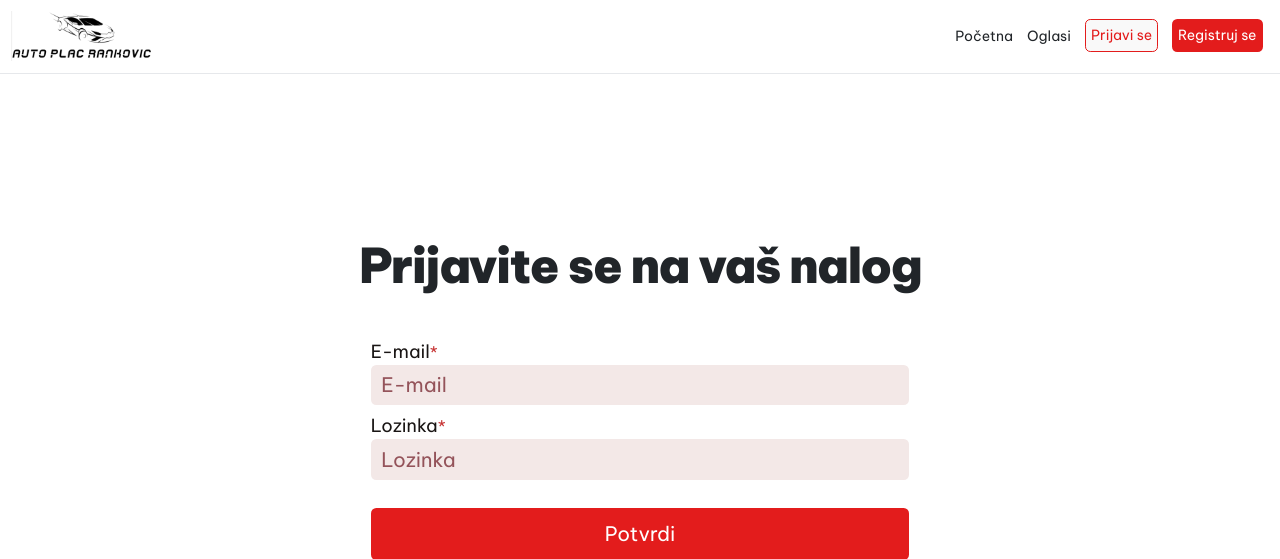
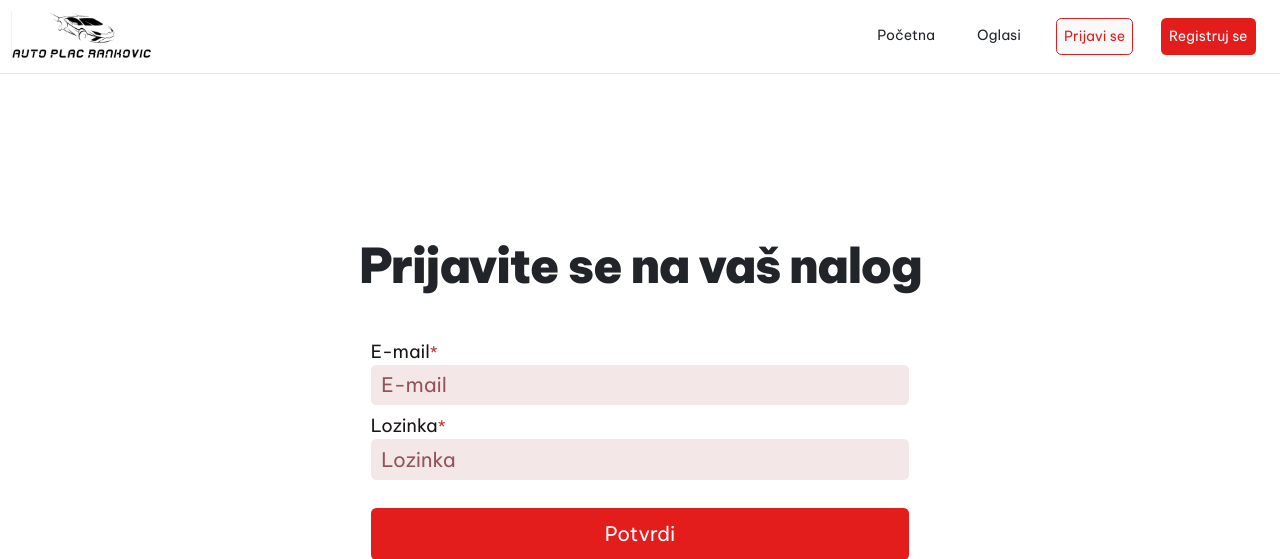
Before and after one commit to kaludev/AutoPlac, a PHP site: page /login.php in a window 1280 px wide. Shown: the top 559 px of the page. Run offline with PHP 8.4, Linux system fonts and the light colour scheme.

Commit message:
adjusted design

```diff
--- a/components/header.php
+++ b/components/header.php
@@ -8,10 +8,10 @@
                 </button>
                 <div class="navbar-collapse collapse d-md-inline-flex justify-content-end">
                     <ul class="navbar-nav flex-grow-1 justify-content-end">
-                        <li class="nav-item">
+                        <li class="nav-item ms-3 me-3">
                             <a href="index.php" class="nav-link text-dark">Početna</a>
                         </li>
-                        <li class="nav-item">
+                        <li class="nav-item ms-3 me-3">
                             <a href="oglasi.php" class="nav-link text-dark">Oglasi</a>
 
                         </li>
@@ -19,11 +19,11 @@
                             if(isset($_SESSION['email'])){
 
                             }else{
-                                echo '<li class="ms-md-2 me-md-2 mt-2 mb-2 mt-md-0 mb-md-0 nav-item">
-                                    <a href="./login.php" type="button" style="padding:5px"  class="btn rounded btn-secondary ">Prijavi se</a>
+                                echo '<li class="ms-md-3 me-md-3 mt-2 mb-2 mt-md-0 mb-md-0 nav-item">
+                                    <a href="./login.php" type="button" style="padding:7px"  class="btn rounded btn-secondary ">Prijavi se</a>
                                 </li>';
-                                echo '<li class="ms-md-2 me-md-2 mt-2 mb-2 mt-md-0 mb-md-0  nav-item">
-                                    <a type="button" class="btn rounded btn-primary" style="padding:5px" href="./register.php" >Registruj se</a>
+                                echo '<li class="ms-md-3 me-md-3 mt-2 mb-2 mt-md-0 mb-md-0  nav-item">
+                                    <a type="button" class="btn rounded btn-primary" style="padding:7px" href="./register.php" >Registruj se</a>
                                 </li>';
                             }
                         ?>
--- a/login.php
+++ b/login.php
@@ -29,7 +29,7 @@
             return $data;
         }
         $imeErr=$emailErr=$proveraErr=$passErr="";
-        $ime=$email=$provera="";
+        $ime=$email=$provera=$pass="";
         $valid=false;
         if ($_SERVER["REQUEST_METHOD"] == "POST") {
             $valid=true;
@@ -50,7 +50,7 @@
             } else {
                 $pass = provera($_POST["pass"]);
                 if (strlen($pass)<6) {
-                    $emailErr = "pass mora imati vise od 6 karaktera";
+                    $passErr = "Šifra mora imati vise od 6 karaktera";
                     $valid=false;
                 }
             }
@@ -89,7 +89,7 @@
                         </div>
                         <div class="form-group col-12 mb-2">
                             <label for="pass">Lozinka<span class="error">*</span></label>
-                            <input class="form-control" placeholder="Lozinka" type="text" name="pass">
+                            <input class="form-control" placeholder="Lozinka" type="password" name="pass">
                             <span class="error"><?php echo $passErr;?></span>
                         </div>
                         <br>
--- a/register.php
+++ b/register.php
@@ -112,7 +112,7 @@
                         </div>
                         <div class="form-group mb-2 col-12">
                             <label for="pass">Lozinka<span class="error">*</span></label>
-                            <input class="form-control" type="text" placeholder="Lozinka" name="pass">
+                            <input class="form-control" type="password" placeholder="Lozinka" name="pass">
                             <span class="error"><?php echo $passErr;?></span>
                         </div>
                         <div class="form-group mb-2 col-12">
```
